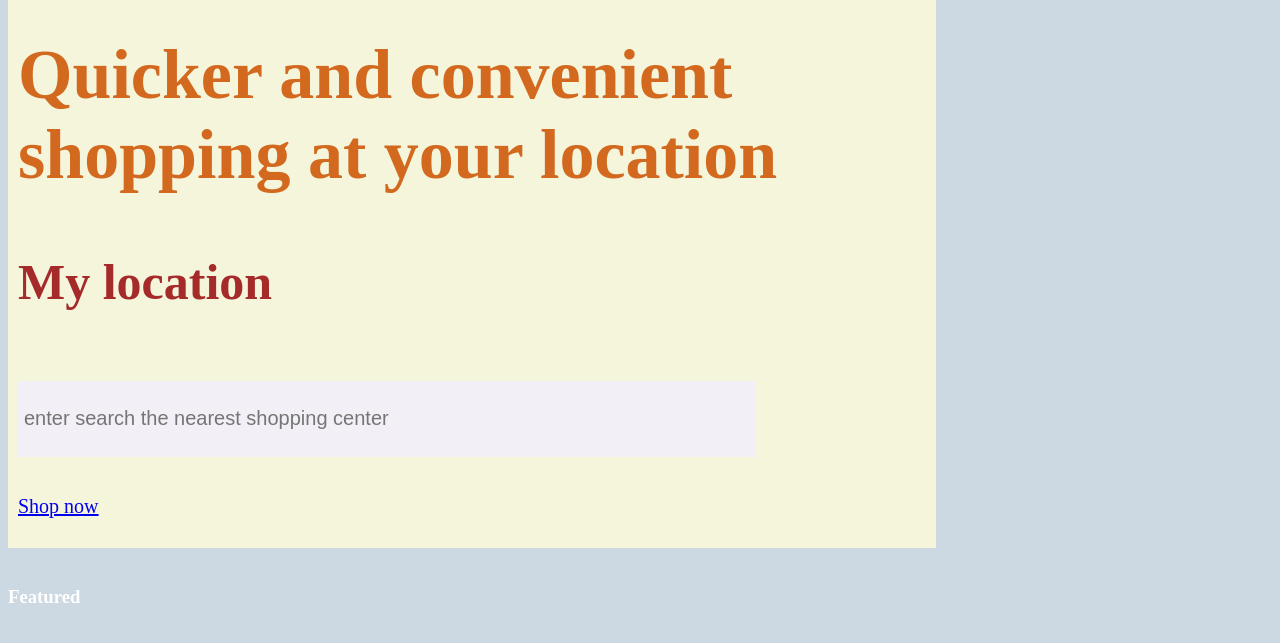
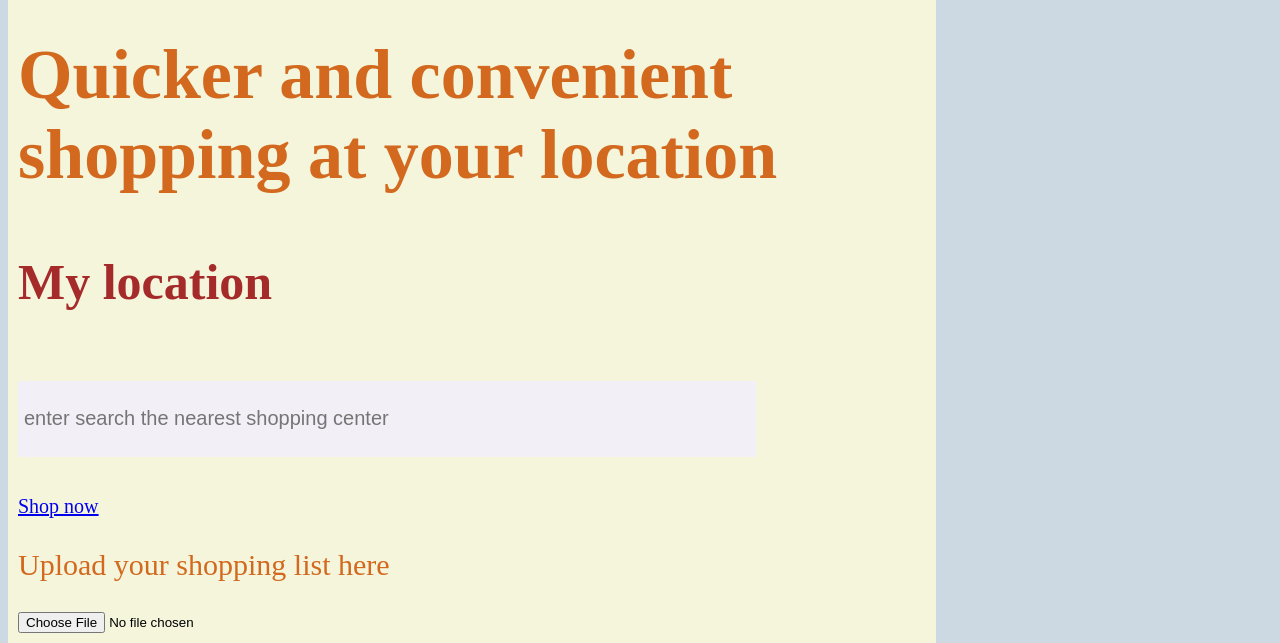
Before and after one commit to leroy-netizen/pair-project, a plain HTML site: page index.html in a window 1280 px wide. Shown: the part 126-769 px from the top of the page. Drawn offline with Linux system fonts and the light colour scheme; some packages are replaced by stand-ins of ours.

Commit message:
added document and its style

```diff
--- a/assets/css/styles.css
+++ b/assets/css/styles.css
@@ -41,9 +41,6 @@
   background-color: antiquewhite;
   border: 10px solid black;
 }
-.form > input {
-  min-width: 4rem;
-}
 
 /** @format */
 html {
@@ -52,7 +49,10 @@ html {
 body {
   background-color: #ccd9e2;
 }
-
+.upload {
+  color: chocolate;
+  font-size: 30px;
+}
 .header-container {
   display: flex;
   width: 90%;
--- a/index.html
+++ b/index.html
@@ -33,14 +33,14 @@
           <h1>Quicker and convenient shopping at your location</h1>
           <h2>My location</h2>
           <br />
-
-          <script src="https://maps.googleapis.com/maps/api/js?key=AIzaSyBu-916DdpKAjTmJNIgngS6HL_kDIKU0aU&callback=myMap"></script>
           <input
             id="search"
             type="text"
             placeholder="enter search the nearest shopping center"
           /><br /><br />
           <p class="link"><a href="https://www.naivas.co.ke/">Shop now</a></p>
+          <p class="upload">Upload your shopping list here</p>
+          <input type="file" placeholder="upload shopping list">
         </div>
         <div class="img">
           <img src="/assets/images/shopping-1.jpg" height="500px" />
```
